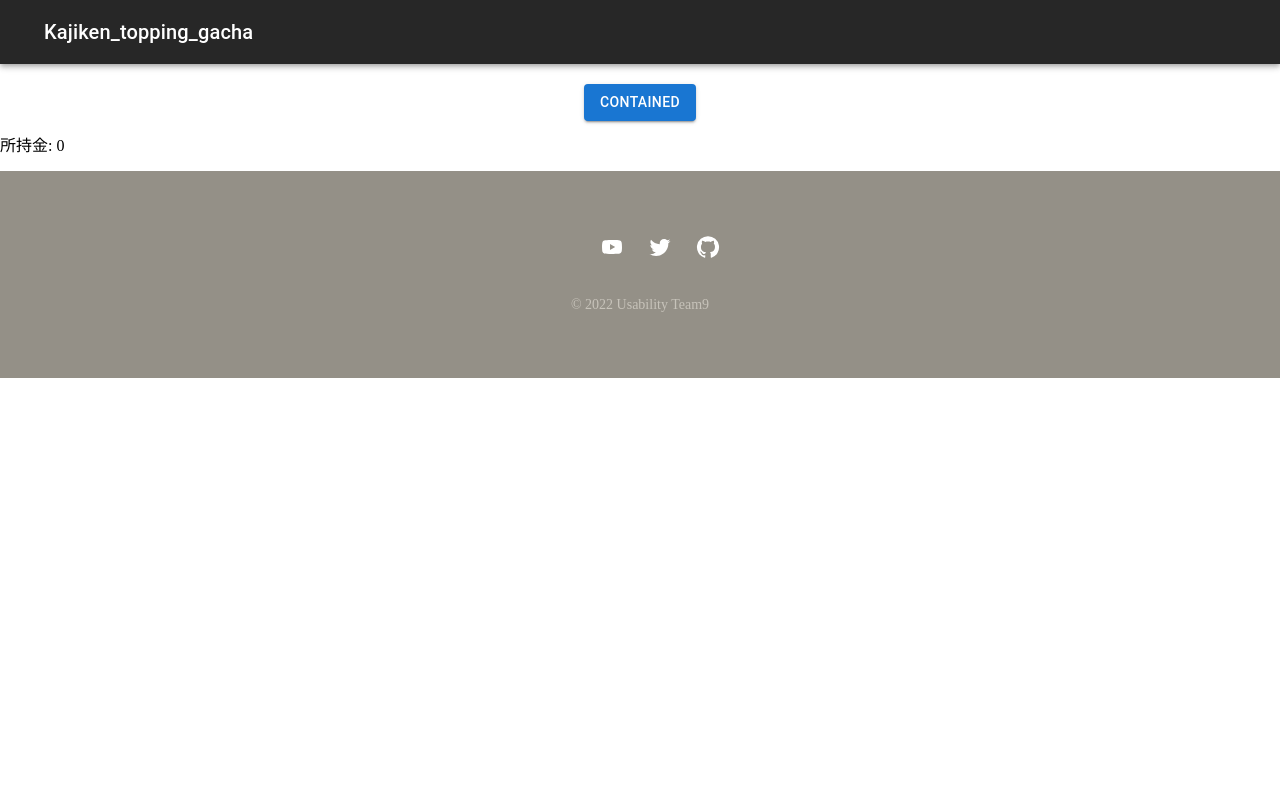
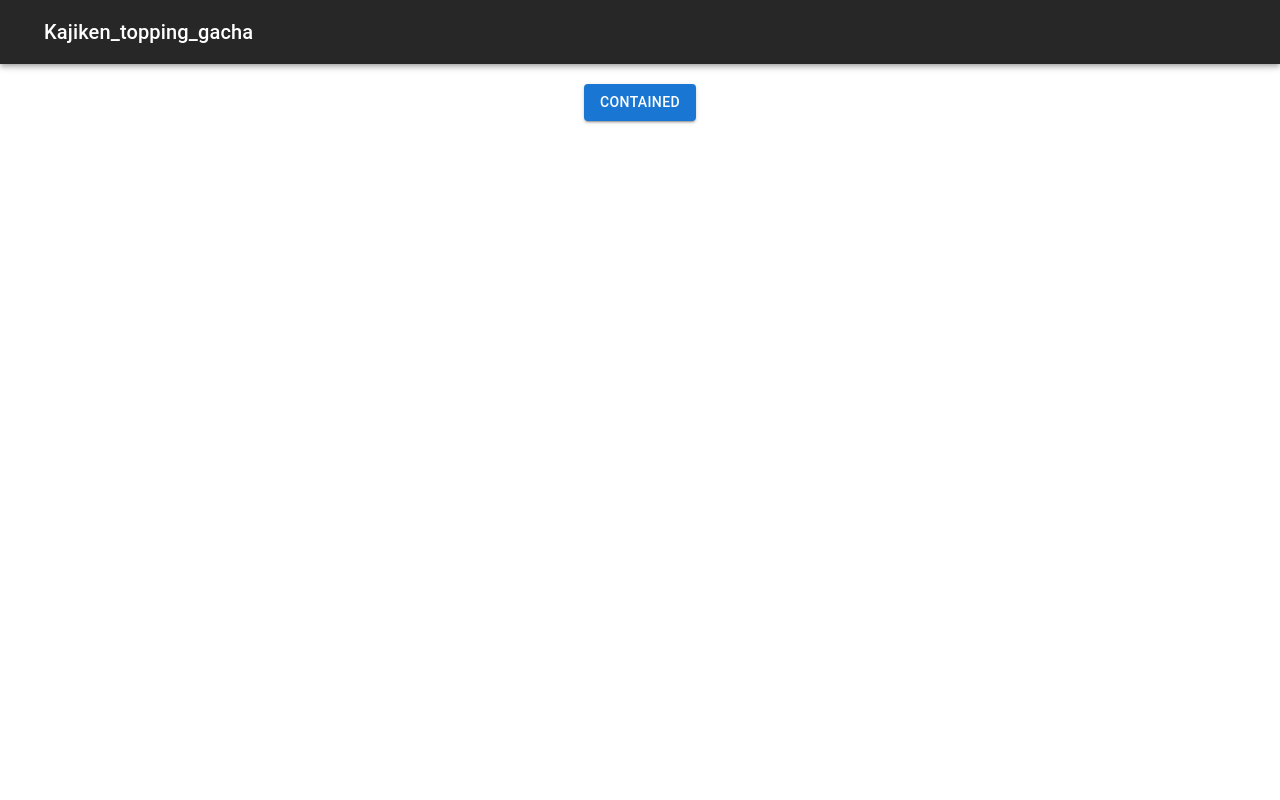
Before and after one commit to usabilityTeam9/kajiken_topping_gacha, a React (Create React App) app: page / in a window 1280 px wide. Shown: the top 800 px of the page. Built offline with nearby package versions, Linux system fonts and the light colour scheme.

Commit message:
:nail_care:  Buttonとlist関連の中央揃えのCSS適用

```diff
--- a/src/components/ButtonLogic.css
+++ b/src/components/ButtonLogic.css
@@ -1,3 +1,10 @@
 .button_wrapper {
     text-align: center;
 }
+
+.component_wrapper {
+    display: flex;
+    flex-direction: column;
+    justify-content: center;
+    align-items: center;
+}
--- a/src/components/ButtonLogic.js
+++ b/src/components/ButtonLogic.js
@@ -101,12 +101,11 @@ export default function ButtonLogic() {
           Contained
         </Button>
       </div>
-      <div className="list_wa">
-        <p>所持金: {possession_money}</p>
+      <div className="component_wrapper">
+        {possession_stock.map((topping) => (
+          <ListTopping topping={topping} />
+        ))}
       </div>
-      {possession_stock.map((topping) => (
-        <ListTopping topping={topping} />
-      ))}
     </>
   );
 }
--- a/src/components/Footer.css
+++ b/src/components/Footer.css
@@ -1,32 +1,34 @@
-h1{
+h1 {
     color: red;
 }
-footer{
+
+footer {
     background: #949087;
     text-align: center;
     padding: 3rem;
+    margin-top: 80%;
 }
 
-footer ul{
+footer ul {
     display: flex;
     justify-content: center;
     margin-bottom: 2rem;
 }
 
-footer li{
+footer li {
     margin: 0 12px;
     list-style: none;
 }
 
-footer a{
+footer a {
     color: #fff;
 }
 
-footer a:hover{
+footer a:hover {
     color: #c7c3ba;
 }
 
-footer small{
+footer small {
     color: #c7c3ba;
     font-size: .875rem;
 }
```
